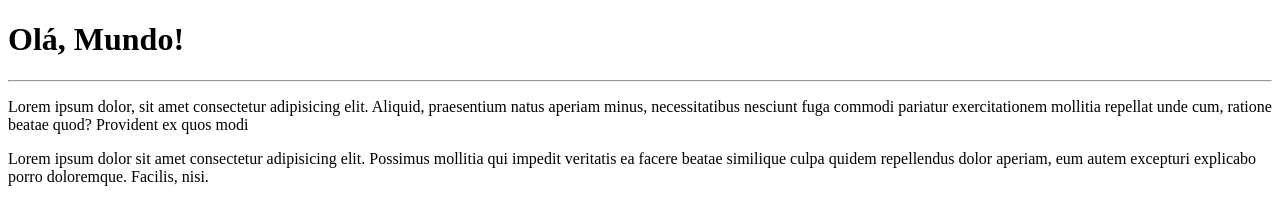
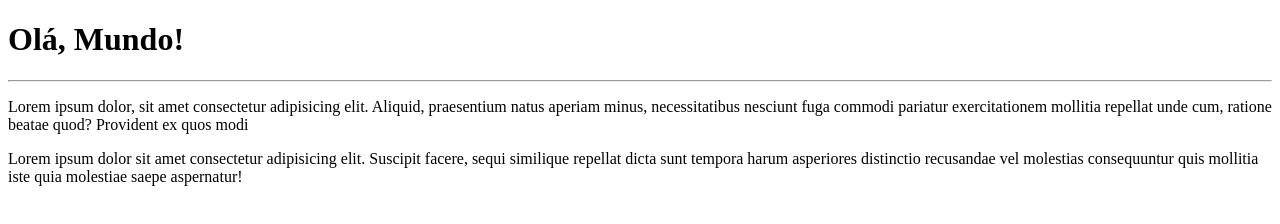
Before and after one commit to deborathaisdebem/Ola-Mundo, a plain HTML site: page site-exemplo/index.html in a window 1280 px wide. Drawn offline with Linux system fonts and the light colour scheme.

Commit message:
alterando erro ao não aparecer novo parágrafo

```diff
--- a/site-exemplo/index.html
+++ b/site-exemplo/index.html
@@ -9,6 +9,6 @@
     <h1>Olá, Mundo!</h1>
     <hr>
     <p>Lorem ipsum dolor, sit amet consectetur adipisicing elit. Aliquid, praesentium natus aperiam minus, necessitatibus nesciunt fuga commodi pariatur exercitationem mollitia repellat unde cum, ratione beatae quod? Provident ex quos modi</p>
-    <p>Lorem ipsum dolor sit amet consectetur adipisicing elit. Possimus mollitia qui impedit veritatis ea facere beatae similique culpa quidem repellendus dolor aperiam, eum autem excepturi explicabo porro doloremque. Facilis, nisi.</p>
+    <p>Lorem ipsum dolor sit amet consectetur adipisicing elit. Suscipit facere, sequi similique repellat dicta sunt tempora harum asperiores distinctio recusandae vel molestias consequuntur quis mollitia iste quia molestiae saepe aspernatur!</p>
 </body>
 </html>
```
